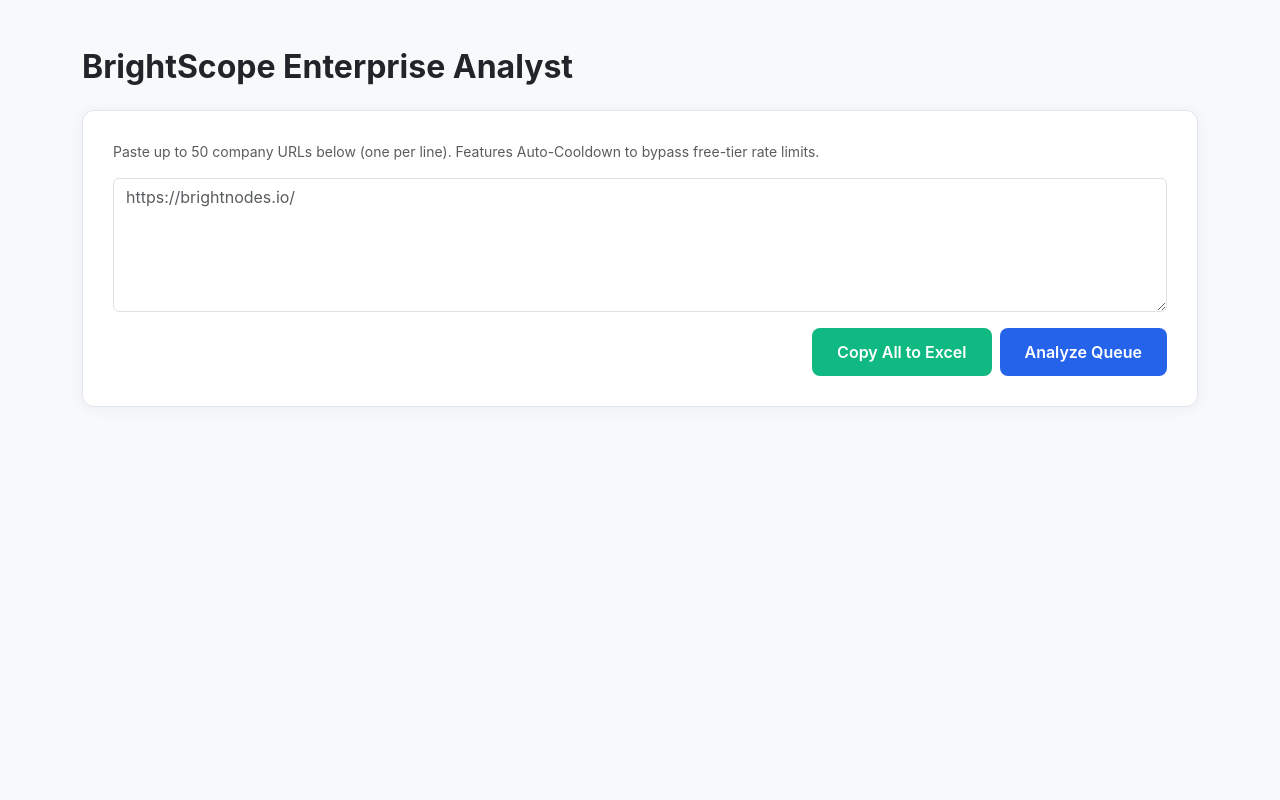
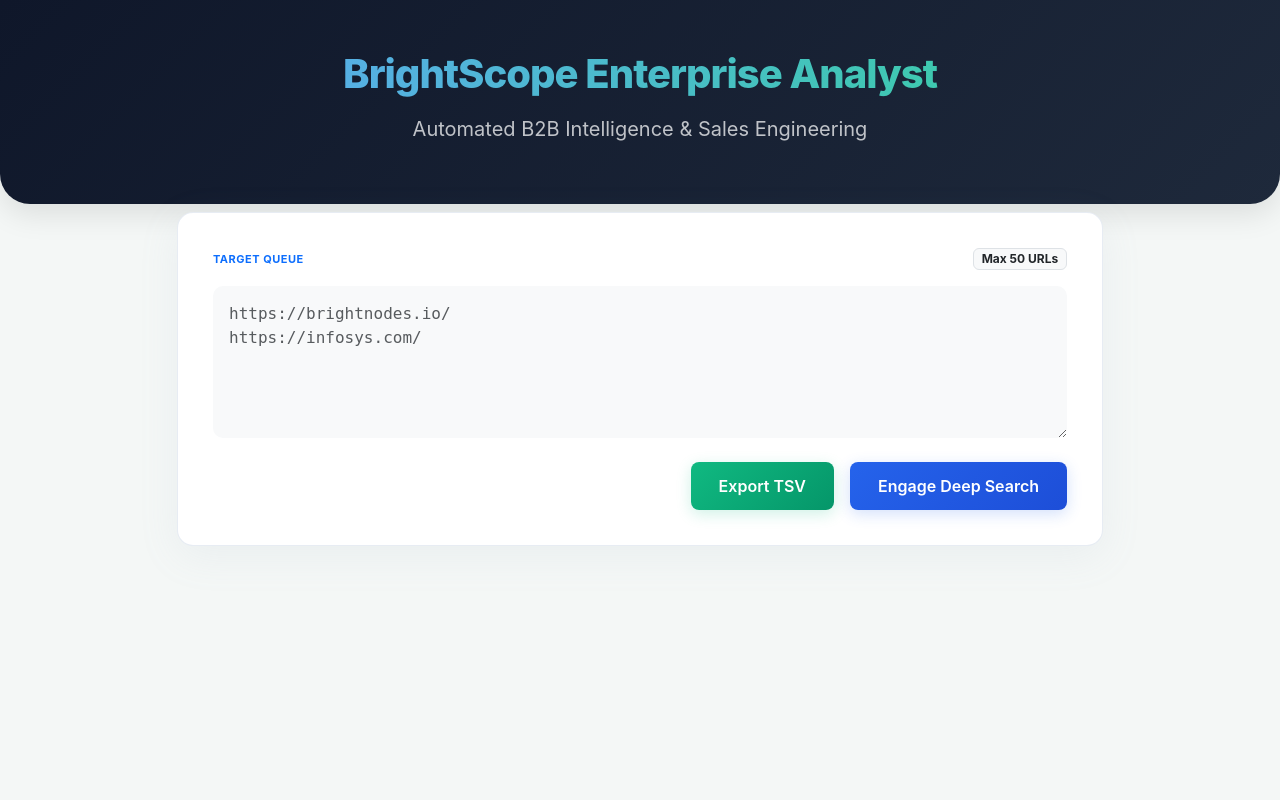
Before and after one commit to mohithyadavwipo-lab/digital-gap-analyzer, a Flask app: page / in a window 1280 px wide. Run offline with Flask 3, Linux system fonts and the light colour scheme.

Commit message:
Update index.html

```diff
--- a/templates/index.html
+++ b/templates/index.html
@@ -5,33 +5,72 @@
     <title>BrightScope Enterprise Analyst</title>
     <link href="https://cdn.jsdelivr.net/npm/bootstrap@5.3.0/dist/css/bootstrap.min.css" rel="stylesheet">
     <style>
-        body { background-color: #f8f9fa; font-family: 'Inter', sans-serif; }
-        .enterprise-card { background: white; border-radius: 12px; border: 1px solid #e0e6ed; padding: 30px; box-shadow: 0 2px 15px rgba(0,0,0,0.05); }
-        .data-label { color: #6c757d; font-size: 11px; font-weight: 700; text-transform: uppercase; margin-bottom: 5px; }
-        .data-value { font-size: 14px; font-weight: 600; color: #334155; }
-        .btn-analyze { background-color: #2563eb; color: white; padding: 12px 25px; font-weight: 600; border-radius: 8px; border: none; transition: all 0.2s;}
-        .btn-analyze:hover { background-color: #1d4ed8; }
-        .btn-export { background-color: #10b981; color: white; padding: 12px 25px; font-weight: 600; border-radius: 8px; border: none; transition: all 0.2s;}
-        .btn-export:hover { background-color: #059669; }
-        .badge-score { background-color: #eff6ff; color: #2563eb; border: 1px solid #dbeafe; padding: 5px 15px; border-radius: 50px; font-weight: 600; }
-        .sector-box { background: white; border: 1px solid #e2e8f0; border-radius: 8px; padding: 15px; height: 100%; }
-        .tech-box { background: #f8fafc; border: 1px solid #e2e8f0; border-radius: 8px; padding: 15px; }
+        body { background: #f4f7f6; font-family: 'Inter', -apple-system, sans-serif; min-height: 100vh; }
+
+        /* Modern Hero Section */
+        .hero-section { background: linear-gradient(135deg, #0f172a 0%, #1e293b 100%); color: white; padding: 50px 0 60px 0; border-radius: 0 0 30px 30px; box-shadow: 0 10px 30px rgba(0,0,0,0.1); margin-bottom: -40px; position: relative; z-index: 1; }
+        .hero-title { font-weight: 800; letter-spacing: -1px; background: linear-gradient(90deg, #60a5fa, #34d399); -webkit-background-clip: text; -webkit-text-fill-color: transparent; }
+
+        /* Elevated Cards */
+        .enterprise-card { background: white; border-radius: 16px; border: 1px solid rgba(226, 232, 240, 0.8); padding: 35px; box-shadow: 0 10px 40px rgba(148, 163, 184, 0.1); transition: all 0.3s ease; position: relative; z-index: 2; margin-bottom: 30px; }
+        .enterprise-card:hover { transform: translateY(-3px); box-shadow: 0 15px 40px rgba(148, 163, 184, 0.15); }
+
+        /* Typography & Badges */
+        .data-label { color: #64748b; font-size: 11px; font-weight: 700; text-transform: uppercase; letter-spacing: 0.5px; margin-bottom: 8px; }
+        .data-value { font-size: 15px; font-weight: 600; color: #1e293b; }
+        .badge-score { background: linear-gradient(135deg, #eff6ff, #e0e7ff); color: #2563eb; border: 1px solid #bfdbfe; padding: 6px 16px; border-radius: 50px; font-weight: 700; box-shadow: 0 2px 10px rgba(37, 99, 235, 0.1); }
+
+        /* Inner Boxes */
+        .sector-box { background: #ffffff; border: 1px solid #e2e8f0; border-radius: 10px; padding: 18px; height: 100%; transition: border-color 0.2s; }
+        .sector-box:hover { border-color: #cbd5e1; }
+        .tech-box { background: #f8fafc; border: 1px solid #e2e8f0; border-radius: 10px; padding: 20px; }
+
+        /* Polished Buttons */
+        .btn-analyze { background: linear-gradient(135deg, #2563eb, #1d4ed8); color: white; padding: 12px 28px; font-weight: 600; border-radius: 8px; border: none; box-shadow: 0 4px 15px rgba(37, 99, 235, 0.2); transition: all 0.2s; }
+        .btn-analyze:hover { transform: translateY(-1px); box-shadow: 0 6px 20px rgba(37, 99, 235, 0.3); color: white; }
+        .btn-export { background: linear-gradient(135deg, #10b981, #059669); color: white; padding: 12px 28px; font-weight: 600; border-radius: 8px; border: none; box-shadow: 0 4px 15px rgba(16, 185, 129, 0.2); transition: all 0.2s; }
+        .btn-export:hover { transform: translateY(-1px); box-shadow: 0 6px 20px rgba(16, 185, 129, 0.3); color: white; }
+
+        /* === THE NEW LOADING ANIMATIONS === */
+        .loader-wrapper { display: flex; flex-direction: column; align-items: center; justify-content: center; padding: 40px 0; }
+        .spinner-ring { width: 50px; height: 50px; border-radius: 50%; border: 3px solid rgba(37, 99, 235, 0.1); border-top-color: #2563eb; animation: spin 1s cubic-bezier(0.68, -0.55, 0.265, 1.55) infinite; margin-bottom: 20px; }
+        @keyframes spin { 0% { transform: rotate(0deg); } 100% { transform: rotate(360deg); } }
+        .loading-title { font-size: 1.2rem; font-weight: 700; background: linear-gradient(90deg, #2563eb, #10b981); -webkit-background-clip: text; -webkit-text-fill-color: transparent; animation: pulse 2s infinite; }
+        @keyframes pulse { 0%, 100% { opacity: 1; } 50% { opacity: 0.6; } }
+        .loading-subtext { color: #64748b; font-size: 0.9rem; font-weight: 500; margin-top: 8px; }
+
+        /* Cooldown Warning */
+        .cooldown-ring { border-top-color: #f59e0b; }
+        .cooldown-title { background: linear-gradient(90deg, #d97706, #f59e0b); -webkit-background-clip: text; -webkit-text-fill-color: transparent; }
     </style>
 </head>
 <body>
+
+    <div class="hero-section">
+        <div class="container text-center">
+            <h1 class="hero-title mb-3">BrightScope Enterprise Analyst</h1>
+            <p class="text-light opacity-75 fs-5 mb-0">Automated B2B Intelligence & Sales Engineering</p>
+        </div>
+    </div>
+
     <div class="container py-5">
-        <h2 class="mb-4 fw-bold text-dark">BrightScope Enterprise Analyst</h2>
+        <div class="row justify-content-center">
+            <div class="col-lg-10">
+                <div class="enterprise-card mb-5">
+                    <div class="d-flex justify-content-between align-items-center mb-3">
+                        <span class="data-label m-0 text-primary">Target Queue</span>
+                        <span class="badge bg-light text-dark border">Max 50 URLs</span>
+                    </div>
+                    <textarea id="urlsInput" class="form-control mb-4 bg-light border-0 p-3" rows="5" placeholder="https://brightnodes.io/&#10;https://infosys.com/" style="border-radius: 10px; font-family: monospace;"></textarea>
+                    <div class="d-flex justify-content-end gap-3">
+                        <button id="exportBtn" class="btn-export" onclick="copyToExcel()">Export TSV</button>
+                        <button class="btn-analyze" onclick="startAnalysis()">Engage Deep Search</button>
+                    </div>
+                </div>
 
-        <div class="enterprise-card mb-4">
-            <p class="text-muted small">Paste up to 50 company URLs below (one per line). Features Auto-Cooldown to bypass free-tier rate limits.</p>
-            <textarea id="urlsInput" class="form-control mb-3" rows="5" placeholder="https://brightnodes.io/"></textarea>
-            <div class="d-flex justify-content-end gap-2">
-                <button id="exportBtn" class="btn-export" onclick="copyToExcel()">Copy All to Excel</button>
-                <button class="btn-analyze" onclick="startAnalysis()">Analyze Queue</button>
+                <div id="resultsContainer"></div>
             </div>
         </div>
-
-        <div id="resultsContainer"></div>
     </div>
 
     <script>
@@ -39,7 +78,6 @@
         const sleep = ms => new Promise(r => setTimeout(r, ms));
 
         function copyEmailDraft(btnElement) {
-            // Traverse the DOM to find the specific email text for this card
             const emailContainer = btnElement.closest('.mt-4').querySelector('.email-text-box');
             const textToCopy = emailContainer.innerText;
 
@@ -59,7 +97,7 @@
             for (let i = 0; i < urls.length; i++) {
                 let url = urls[i];
                 const card = document.createElement('div');
-                card.className = 'enterprise-card mb-4';
+                card.className = 'enterprise-card';
                 container.appendChild(card);
 
                 let success = false;
@@ -67,7 +105,14 @@
                 let data = null;
 
                 while (!success && attempts < 3) {
-                    card.innerHTML = `<div class="text-center py-4 text-primary fw-bold">⏳ Processing deep search for ${url}... ${attempts > 0 ? '(Retry ' + attempts + ')' : ''}</div>`;
+                    // THE NEW DYNAMIC LOADING ANIMATION
+                    card.innerHTML = `
+                        <div class="loader-wrapper">
+                            <div class="spinner-ring"></div>
+                            <div class="loading-title">Extracting Intelligence... ${attempts > 0 ? '(Retry ' + attempts + ')' : ''}</div>
+                            <div class="loading-subtext">Bypassing firewalls & analyzing ${url}</div>
+                        </div>
+                    `;
 
                     try {
                         const res = await fetch('/api/analyze', {
@@ -78,14 +123,26 @@
                         data = await res.json();
 
                         if (data.brief && data.brief.includes('Quota exceeded')) {
-                            card.innerHTML = `<div class="text-center py-4 text-warning fw-bold">🚧 Free-Tier Speed Limit Hit! Cooling down the engine for 60 seconds before retrying...</div>`;
+                            // THE NEW COOLDOWN ANIMATION
+                            card.innerHTML = `
+                                <div class="loader-wrapper">
+                                    <div class="spinner-ring cooldown-ring"></div>
+                                    <div class="loading-title cooldown-title">API Speed Limit Reached</div>
+                                    <div class="loading-subtext text-warning fw-bold">Cooling engine for 60 seconds. Do not close tab...</div>
+                                </div>
+                            `;
                             await sleep(60000);
                             attempts++;
                             continue;
                         }
                         success = true;
                     } catch (e) {
-                        card.innerHTML = `<div class="text-danger py-4 text-center fw-bold">Failed to process ${url}</div>`;
+                        card.innerHTML = `
+                            <div class="loader-wrapper">
+                                <div class="text-danger fw-bold fs-5 mb-2">Connection Severed</div>
+                                <div class="text-muted small">Failed to process ${url}</div>
+                            </div>
+                        `;
                         break;
                     }
                 }
@@ -94,66 +151,68 @@
                     data.scraped_url = url;
                     window.analyzedData.push(data);
 
-                    // Generate dynamic Outlook Mailto link
                     const mailtoLink = `mailto:?subject=Strategic Partnership with ${encodeURIComponent(data.company_name)}&body=${encodeURIComponent(data.email_draft)}`;
 
                     card.innerHTML = `
-                        <div class="d-flex justify-content-between align-items-center mb-4 border-bottom pb-3">
-                            <h4 class="fw-bold m-0">${data.company_name} <span class="text-muted fs-6 fw-normal">(${url})</span></h4>
+                        <div class="d-flex justify-content-between align-items-center mb-4 border-bottom pb-4">
+                            <div>
+                                <h3 class="fw-bold m-0" style="color: #0f172a;">${data.company_name}</h3>
+                                <a href="${url}" target="_blank" class="text-primary text-decoration-none small">${url}</a>
+                            </div>
                             <span class="badge-score">Match Score: ${data.match_score}</span>
                         </div>
 
-                        <div class="mb-4">
-                            <div class="data-label">Website Technical Analysis</div>
+                        <div class="mb-5">
+                            <div class="data-label">Technical Infrastructure</div>
                             <div class="tech-box">
-                                <div class="row g-2 text-muted small">
-                                    <div class="col-md-4"><strong>Load Time:</strong> ${data.load_time || 'N/A'}</div>
-                                    <div class="col-md-4"><strong>SSL Encryption:</strong> ${data.ssl || 'N/A'}</div>
-                                    <div class="col-md-4"><strong>Copyright:</strong> ${data.copyright || 'N/A'}</div>
-                                    <div class="col-md-4"><strong>Business Intelligence:</strong> ${data.bi_tools || 'No'}</div>
-                                    <div class="col-md-4"><strong>Sales/CRM Automation:</strong> ${data.crm || 'No'}</div>
-                                    <div class="col-md-4"><strong>Social & Emails:</strong> ${data.socials === 'Yes' || data.emails === 'Yes' ? 'Detected' : 'No'}</div>
+                                <div class="row g-3 text-muted small">
+                                    <div class="col-md-4"><strong>Load Velocity:</strong> <span class="text-dark">${data.load_time || 'N/A'}</span></div>
+                                    <div class="col-md-4"><strong>SSL Encryption:</strong> <span class="text-dark">${data.ssl || 'N/A'}</span></div>
+                                    <div class="col-md-4"><strong>Copyright:</strong> <span class="text-dark">${data.copyright || 'N/A'}</span></div>
+                                    <div class="col-md-4"><strong>BI Analytics:</strong> <span class="text-dark">${data.bi_tools || 'No'}</span></div>
+                                    <div class="col-md-4"><strong>CRM Ecosystem:</strong> <span class="text-dark">${data.crm || 'No'}</span></div>
+                                    <div class="col-md-4"><strong>Outbound Vectors:</strong> <span class="text-dark">${data.socials === 'Yes' || data.emails === 'Yes' ? 'Detected' : 'No'}</span></div>
                                 </div>
                             </div>
                         </div>
 
-                        <div class="row g-3 mb-4">
-                            <div class="col-md-3"><div class="sector-box"><div class="data-label">Sector</div><div class="data-value">${data.sector}</div></div></div>
-                            <div class="col-md-3"><div class="sector-box"><div class="data-label">Country of Origin</div><div class="data-value">${data.country}</div></div></div>
-                            <div class="col-md-3"><div class="sector-box"><div class="data-label">Employees</div><div class="data-value">${data.employees}</div></div></div>
-                            <div class="col-md-3"><div class="sector-box"><div class="data-label">Revenue</div><div class="data-value">${data.revenue}</div></div></div>
+                        <div class="row g-4 mb-5">
+                            <div class="col-md-3"><div class="sector-box"><div class="data-label">Sector Category</div><div class="data-value">${data.sector}</div></div></div>
+                            <div class="col-md-3"><div class="sector-box"><div class="data-label">Jurisdiction</div><div class="data-value">${data.country}</div></div></div>
+                            <div class="col-md-3"><div class="sector-box"><div class="data-label">Headcount</div><div class="data-value">${data.employees}</div></div></div>
+                            <div class="col-md-3"><div class="sector-box"><div class="data-label">Est. Revenue</div><div class="data-value">${data.revenue}</div></div></div>
                         </div>
 
-                        <div class="mb-4">
-                            <div class="data-label">Company Profile</div>
-                            <div class="p-3 bg-light rounded-3 text-muted" style="font-size: 14px; line-height: 1.6;">${data.brief}</div>
+                        <div class="mb-5">
+                            <div class="data-label">Corporate Intelligence Profile</div>
+                            <div class="p-4 border rounded-3 text-dark" style="background: #f8fafc; font-size: 15px; line-height: 1.7;">${data.brief}</div>
                         </div>
 
-                        <div class="row g-3">
+                        <div class="row g-4 mb-4">
                             <div class="col-md-6">
-                                <div class="data-label">Sector Pain Points</div>
-                                <div class="sector-box"><ul>${data.sector_pain_points.map(p => `<li class="text-muted small mb-2">${p}</li>`).join('')}</ul></div>
+                                <div class="data-label">Macro Sector Vulnerabilities</div>
+                                <div class="sector-box"><ul class="m-0 ps-3">${data.sector_pain_points.map(p => `<li class="text-muted small mb-2" style="line-height: 1.5;">${p}</li>`).join('')}</ul></div>
                             </div>
                             <div class="col-md-6">
-                                <div class="data-label">Company Pain Points</div>
-                                <div class="sector-box"><ul>${data.company_pain_points.map(p => `<li class="text-muted small mb-2">${p}</li>`).join('')}</ul></div>
+                                <div class="data-label">Specific Organizational Pain Points</div>
+                                <div class="sector-box"><ul class="m-0 ps-3">${data.company_pain_points.map(p => `<li class="text-muted small mb-2" style="line-height: 1.5;">${p}</li>`).join('')}</ul></div>
                             </div>
                         </div>
 
-                        <div class="mt-4 pt-3 border-top">
-                            <div class="data-label">Latest News / Market Context</div>
-                            <div class="text-muted small">${data.latest_news}</div>
+                        <div class="mt-4 pt-4 border-top">
+                            <div class="data-label">Market Context & Recent Catalysts</div>
+                            <div class="text-dark" style="font-size: 14.5px; line-height: 1.6;">${data.latest_news}</div>
                         </div>
 
-                        <div class="mt-4 pt-3 border-top">
+                        <div class="mt-5 pt-4 border-top">
                             <div class="d-flex justify-content-between align-items-center mb-3">
-                                <div class="data-label m-0">AI Outreach Draft</div>
+                                <div class="data-label m-0">SOP-Compliant Outreach Protocol</div>
                                 <div class="gap-2 d-flex">
-                                    <button class="btn btn-sm btn-outline-secondary fw-bold" onclick="copyEmailDraft(this)">Copy Draft</button>
-                                    <a href="${mailtoLink}" class="btn btn-sm text-white fw-bold" style="background-color: #2563eb;">Open in Outlook</a>
+                                    <button class="btn btn-sm btn-light border fw-bold text-dark px-3" onclick="copyEmailDraft(this)">Copy Text</button>
+                                    <a href="${mailtoLink}" class="btn btn-sm text-white fw-bold px-3" style="background: #2563eb; box-shadow: 0 2px 10px rgba(37,99,235,0.2);">Open Client</a>
                                 </div>
                             </div>
-                            <div class="p-3 bg-white border rounded-3 text-muted email-text-box" style="font-size: 14px; white-space: pre-wrap;">${data.email_draft}</div>
+                            <div class="p-4 bg-white border rounded-3 text-dark email-text-box shadow-sm" style="font-size: 14.5px; line-height: 1.7; white-space: pre-wrap; font-family: 'Segoe UI', system-ui, sans-serif;">${data.email_draft}</div>
                         </div>
                     `;
                 }
@@ -170,7 +229,6 @@
                 return;
             }
 
-            // Added Email Draft to the Excel Headers
             const headers = [
                 "Company Name", "Website URL", "Match Score", "Sector", "Country",
                 "Employees", "Revenue", "Company Profile", "Sector Pain Points",
@@ -196,7 +254,7 @@
                     cleanArr(row.sector_pain_points),
                     cleanArr(row.company_pain_points),
                     cleanStr(row.latest_news),
-                    cleanStr(row.email_draft), // Added Email Draft to the rows
+                    cleanStr(row.email_draft),
                     cleanStr(row.load_time),
                     cleanStr(row.ssl),
                     cleanStr(row.bi_tools),
@@ -212,11 +270,11 @@
                 const btn = document.getElementById('exportBtn');
                 const originalText = btn.innerText;
                 btn.innerText = "Copied to Clipboard! ✓";
-                btn.style.backgroundColor = "#059669";
+                btn.style.background = "linear-gradient(135deg, #059669, #047857)";
 
                 setTimeout(() => {
                     btn.innerText = originalText;
-                    btn.style.backgroundColor = "";
+                    btn.style.background = "";
                 }, 3000);
 
             } catch (err) {
```
